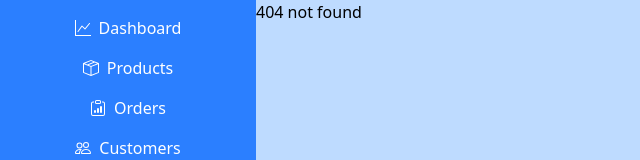
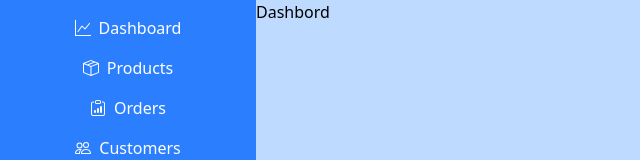
Before and after one commit to sandun440/cbc-frontend, a React (Vite) app: page /admin in a window 1280 px wide. Before the commit this address had no page. Shown: the top 160 px of the page, without its empty margins (0-640 px from the left). Built offline with nearby package versions, Linux system fonts and the light colour scheme.

Commit message:
.env introduce

```diff
--- a/src/pages/AdminHomePage.jsx
+++ b/src/pages/AdminHomePage.jsx
@@ -25,7 +25,7 @@ export default function AdminHomePage() {
             {/* Main Content Area */}
             <div className="w-[80%] h-screen">
                 <Routes path="/*">
-                    <Route path="/dashboard" element={<h1>Dashbord</h1>} />
+                    <Route path="/" element={<h1>Dashbord</h1>} />
                     <Route path="/products" element={<AdminProductsPage/>}/>
                     <Route path="/products/addProducts" element={<AddProductForm/>} />
                     <Route path="/orders" element={<h1>Orders</h1>} />
--- a/src/pages/Loginpage.jsx
+++ b/src/pages/Loginpage.jsx
@@ -9,7 +9,7 @@ export default function LoginPage() {
   const [password, setPassword] = useState("");
 
   function login(){
-    axios.post("http://localhost:3000/api/users/login", {
+    axios.post(import.meta.env.VITE_BACKEND_URL+"/api/users/login", {
       email : email,
       password : password
     }).then((res)=>{
```
Also changed, not shown: 1 other file (tests, documents, lock files or other folders).
